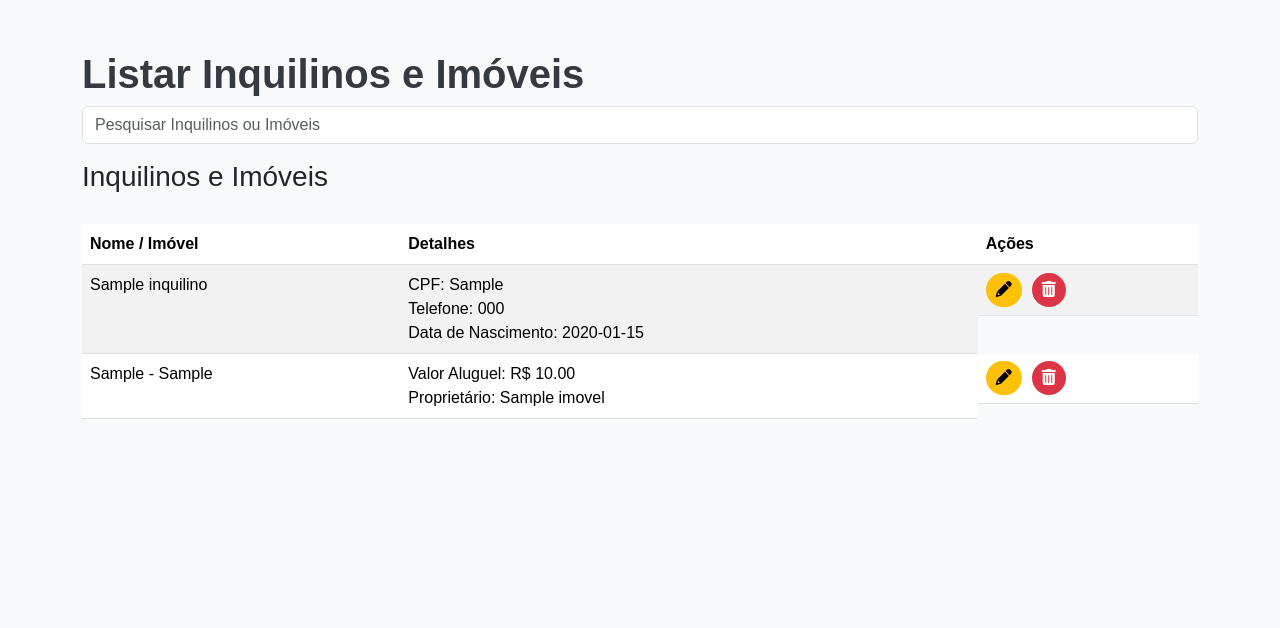
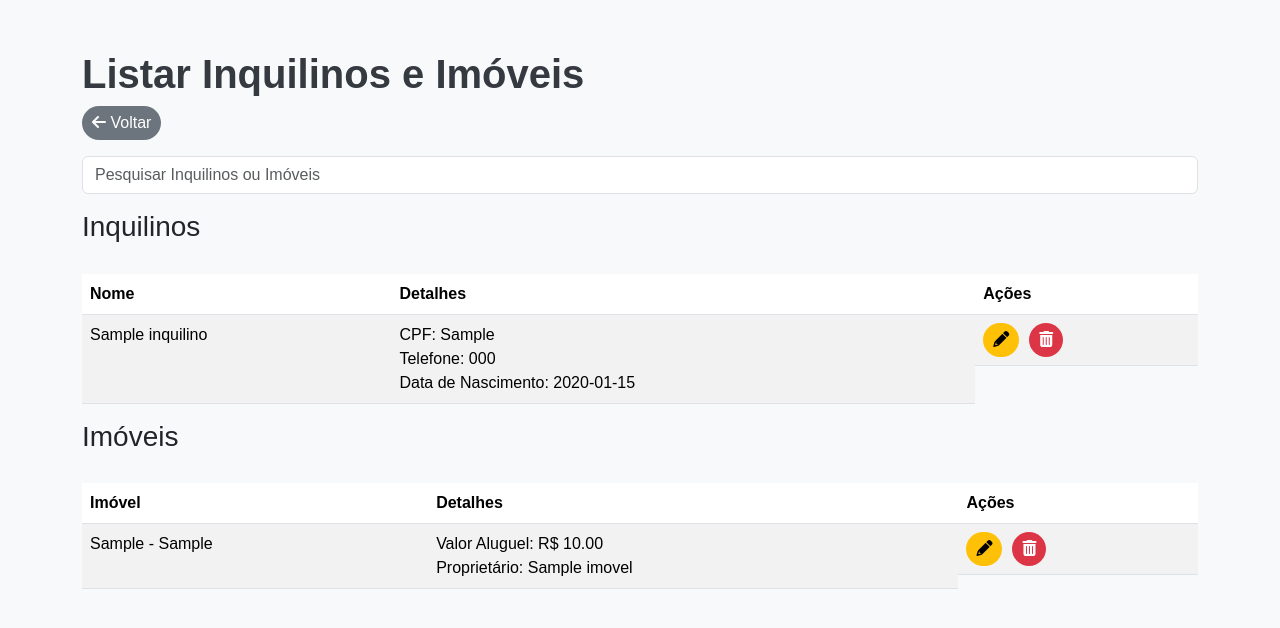
Before and after one commit to JulioLage-Alx/Site-Imobiliaria, a Flask app: page /listar in a window 1280 px wide. Shown: the top 628 px of the page. Run offline with Flask 3, Linux system fonts and the light colour scheme; tables that the repository leaves empty hold one stand-in row (values such as "Sample post").

Commit message:
MOD : cor dos botoes e  link do bota de voltar

```diff
--- a/templates/listar.html
+++ b/templates/listar.html
@@ -40,6 +40,13 @@
         .btn-warning:hover {
             background-color: #e0a800;
         }
+        .btn-secondary {
+            background-color: #6c757d;
+            border: none;
+        }
+        .btn-secondary:hover {
+            background-color: #5a6268;
+        }
         .actions {
             display: flex;
             gap: 10px;
@@ -59,17 +66,20 @@
             {% endif %}
         {% endwith %}
 
+        <!-- Botão de Voltar -->
+        <a href="/" class="btn btn-secondary mb-3"><i class="fas fa-arrow-left"></i> Voltar</a>
+
         <!-- Barra de pesquisa -->
         <div class="mb-3">
             <input type="text" id="search" class="form-control" placeholder="Pesquisar Inquilinos ou Imóveis" onkeyup="filterTable()">
         </div>
 
-        <!-- Tabela Geral -->
-        <h3>Inquilinos e Imóveis</h3>
-        <table class="table table-striped" id="inquilinos-imoveis-table">
+        <!-- Tabela Inquilinos -->
+        <h3>Inquilinos</h3>
+        <table class="table table-striped" id="inquilinos-table">
             <thead>
                 <tr>
-                    <th>Nome / Imóvel</th>
+                    <th>Nome</th>
                     <th>Detalhes</th>
                     <th>Ações</th>
                 </tr>
@@ -85,6 +95,20 @@
                     </td>
                 </tr>
                 {% endfor %}
+            </tbody>
+        </table>
+
+        <!-- Tabela Imóveis -->
+        <h3>Imóveis</h3>
+        <table class="table table-striped" id="imoveis-table">
+            <thead>
+                <tr>
+                    <th>Imóvel</th>
+                    <th>Detalhes</th>
+                    <th>Ações</th>
+                </tr>
+            </thead>
+            <tbody>
                 {% for imovel in imoveis %}
                 <tr>
                     <td>{{ imovel.rua }} - {{ imovel.cidade }}</td>
@@ -108,10 +132,26 @@
             var input, filter, table, tr, td, i, txtValue;
             input = document.getElementById("search");
             filter = input.value.toLowerCase();
-            table = document.getElementById("inquilinos-imoveis-table");
+
+            // Filtra a tabela de inquilinos
+            table = document.getElementById("inquilinos-table");
             tr = table.getElementsByTagName("tr");
+            for (i = 1; i < tr.length; i++) {
+                td = tr[i].getElementsByTagName("td");
+                var match = false;
+                for (var j = 0; j < td.length - 1; j++) {  // Excluindo a coluna "Ações" da pesquisa
+                    txtValue = td[j].textContent || td[j].innerText;
+                    if (txtValue.toLowerCase().indexOf(filter) > -1) {
+                        match = true;
+                        break;
+                    }
+                }
+                tr[i].style.display = match ? "" : "none";
+            }
 
-            // Filtra a tabela de inquilinos e imóveis
+            // Filtra a tabela de imóveis
+            table = document.getElementById("imoveis-table");
+            tr = table.getElementsByTagName("tr");
             for (i = 1; i < tr.length; i++) {
                 td = tr[i].getElementsByTagName("td");
                 var match = false;
```
Also changed, not shown: templates/imovel.html (+4 -5 lines), templates/inquilino.html (+3 -5 lines).
